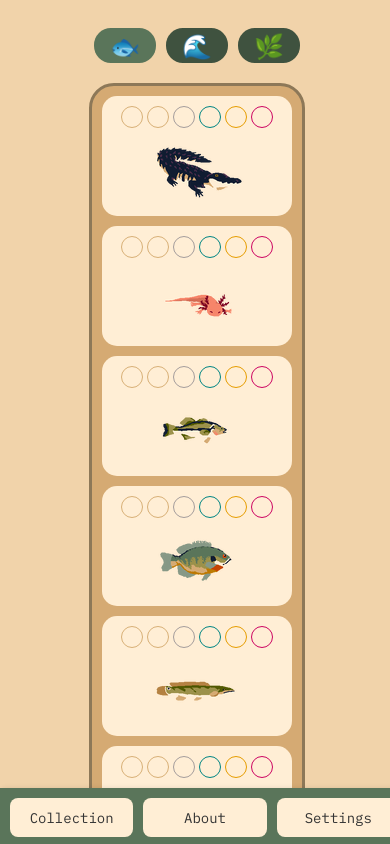
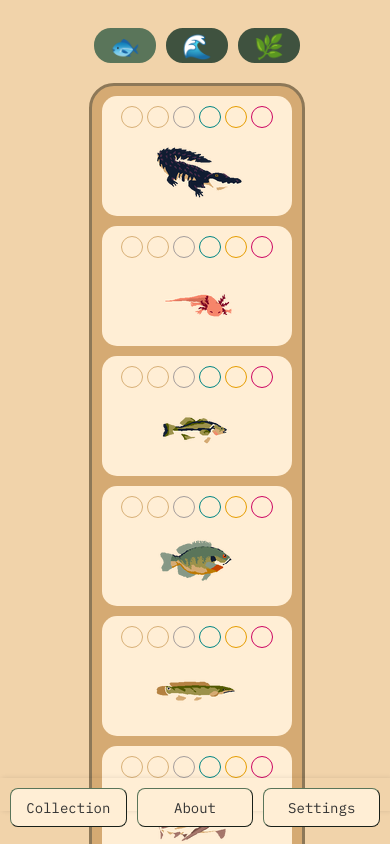
Before and after one commit to puksh/webfishingCollection, a Vue app: page / in a window 390 px wide. Shown: the top 844 px of the page. Built offline with nearby package versions, Linux system fonts and the light colour scheme.

Commit message:
style: Added some styling tweaks to sidebar

```diff
--- a/src/App.vue
+++ b/src/App.vue
@@ -42,6 +42,10 @@ export default {
   -webkit-font-smoothing: antialiased;
   -moz-osx-font-smoothing: grayscale;
   image-rendering: pixelated;
+  scrollbar-width: none;
+}
+body::-webkit-scrollbar {
+  display: none; /* Hide scrollbar on Chrome, Safari */
 }
 .app-container {
   display: flex;
@@ -59,6 +63,7 @@ export default {
   border-left: 4px solid transparent;
   border-top-left-radius: 8px;
   border-bottom-left-radius: 8px;
+  overflow: visible;
 }
 /* Remove left padding on smaller screens */
 @media (max-width: 900px) {
--- a/src/components/Sidebar.vue
+++ b/src/components/Sidebar.vue
@@ -39,35 +39,55 @@ export default {
 
 .sidebar-button {
   background-color: #ffeed5;
-  border: none;
   color: #333;
   height: 66px;
   padding: 10px;
   font-size: 12px;
   border-radius: 8px;
   cursor: pointer;
+  border-color: #5a755a;
+  border-width: 1px;
+  transition: all 0.3s ease;
+}
+.sidebar-button:hover {
+  background-color: #ffd7ae;
+  color: #222;
+  border-color: #3e8e41;
+  box-shadow: 0 0 5px rgba(0, 0, 0, 0.1);
+  transform: scale(1.05) ease;
 }
 
+.sidebar-button:active {
+  background-color: #ff9900;
+  color: #111;
+  border-color: #2f6f2f;
+  box-shadow: inset 0 0 5px rgba(0, 0, 0, 0.2);
+  transform: scale(0.95) ease;
+}
 /* Mobile styling: Move sidebar to the bottom */
 @media (max-width: 900px) {
   .sidebar {
+    background-color: transparent;
     position: fixed;
     left: 0;
-    bottom: 0;
+    bottom: 33px;
     top: auto; /* Remove top alignment */
     width: 100%;
     height: 33px;
     flex-direction: row;
     justify-content: space-around;
     z-index: 10;
-    padding-bottom: 13px;
+    box-sizing: border-box; /* Include scrollbar in width calculation */
   }
 
   .sidebar-button {
     height: 39px;
-    flex: 1;
+    border-color: #5a755a;
+    border-width: 1px;
+    flex: 1 1 33.33%; /* Make all buttons one-third of the width */
     font-size: 14px;
     padding: 0px;
+    margin: 0 auto;
   }
 }
 </style>
--- a/src/components/fishChecklist.vue
+++ b/src/components/fishChecklist.vue
@@ -389,7 +389,7 @@ export default {
   box-sizing: border-box;
   border-radius: 2vb;
   height: 35px;
-  font-size: 20px;
+  font-size: 18px;
   line-height: 10px;
   transition: background-color 0.3s ease, color 0.3s ease, transform 0.2s ease,
     font-weight 0.3s ease;
@@ -507,6 +507,7 @@ export default {
   gap: 4px; /* Space between circles */
   /* Fallback for Safari */
   flex-wrap: nowrap; /* Prevent wrapping in case of small widths */
+  overflow: visible;
 }
 img {
   height: 90px !important;
```
